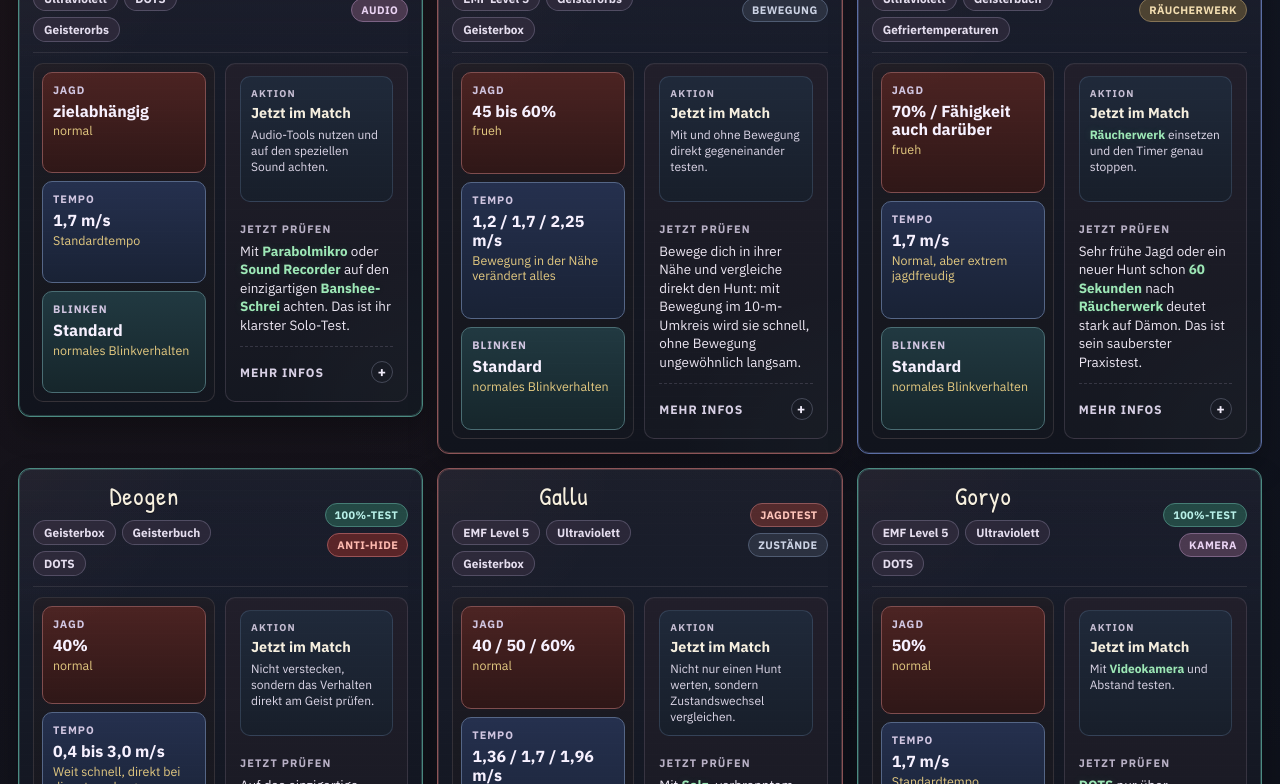
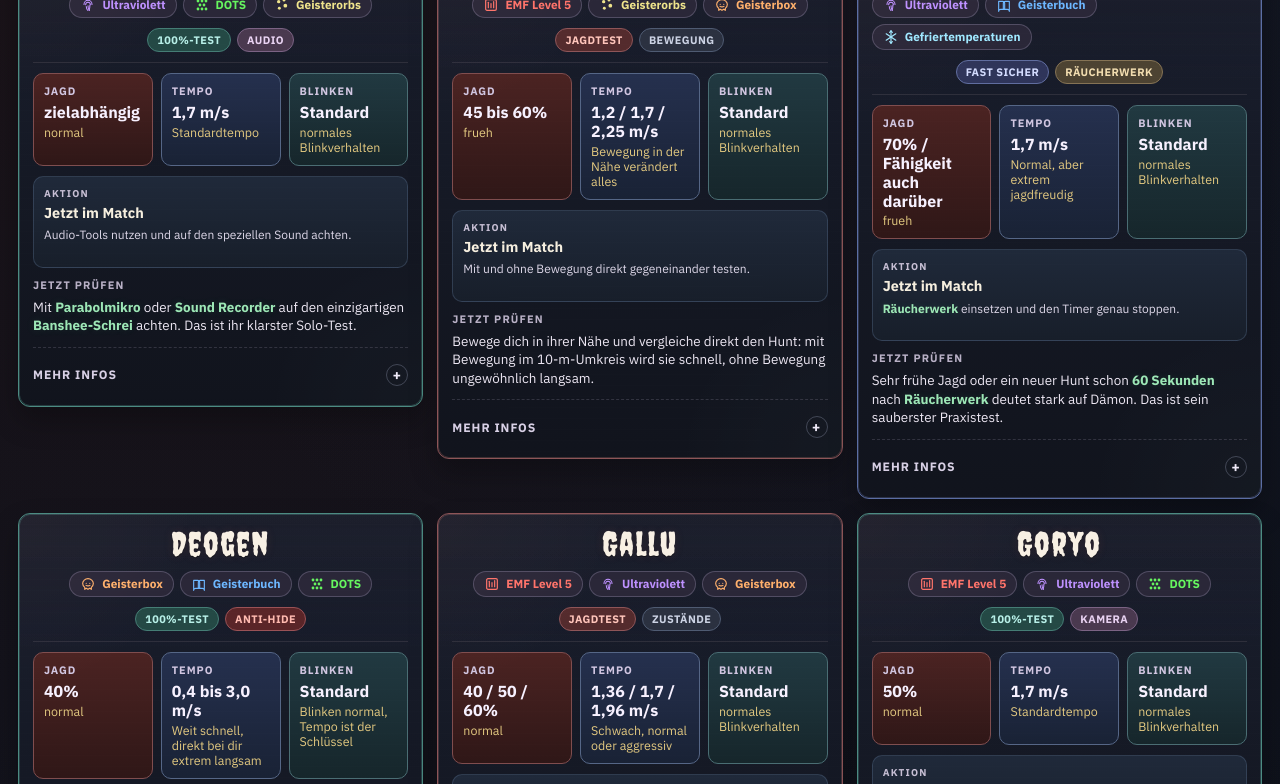
Before and after one commit to Comex123/phasmo-filter, a plain HTML site: page index.html in a window 1280 px wide. Shown: the part 489-1273 px from the top of the page. Drawn offline with Linux system fonts and the light colour scheme.

Commit message:
Add visual evidence icons

```diff
--- a/script.js
+++ b/script.js
@@ -1,4 +1,14 @@
 const EVIDENCES = ['EMF Level 5', 'Ultraviolett', 'Geisterbuch', 'Gefriertemperaturen', 'DOTS', 'Geisterorbs', 'Geisterbox'];
+
+const EVIDENCE_META = {
+  'EMF Level 5': { key: 'emf' },
+  'Ultraviolett': { key: 'uv' },
+  'Geisterbuch': { key: 'book' },
+  'Gefriertemperaturen': { key: 'freezing' },
+  'DOTS': { key: 'dots' },
+  'Geisterorbs': { key: 'orbs' },
+  'Geisterbox': { key: 'spiritbox' }
+};
 
 const SPEEDS = [
   { value: 'langsam', label: 'Langsam (0,4 bis 1,6 m/s)' },
@@ -442,7 +452,7 @@ function renderEvidenceFilters() {
     return `
       <div class="evidence-option" data-evidence="${name}" data-state="${stateName}" data-disabled="${disabled ? 'true' : 'false'}">
         <div class="evidence-box" aria-hidden="true">${marker}</div>
-        <div class="evidence-label"><span>${name}</span></div>
+        ${renderEvidenceBadge(name, { large: true })}
       </div>
     `;
   }).join('');
@@ -450,6 +460,91 @@ function renderEvidenceFilters() {
 
 function visibleEvidences(ghost) {
   return [...new Set([...(ghost.evidences || []), ...((ghost.fakeVisibleEvidence || []).filter(e => EVIDENCES.includes(e)))])];
+}
+
+function evidenceClassName(name) {
+  const key = EVIDENCE_META[name]?.key || 'default';
+  return `evidence-${key}`;
+}
+
+function evidenceIconSvg(name) {
+  const key = EVIDENCE_META[name]?.key;
+
+  switch (key) {
+    case 'emf':
+      return `
+        <svg viewBox="0 0 24 24" fill="none" stroke="currentColor" stroke-width="1.8" stroke-linecap="round" stroke-linejoin="round">
+          <rect x="4" y="4" width="16" height="16" rx="2"></rect>
+          <path d="M8 8v8"></path>
+          <path d="M12 10v6"></path>
+          <path d="M16 7v9"></path>
+        </svg>
+      `;
+    case 'uv':
+      return `
+        <svg viewBox="0 0 24 24" fill="none" stroke="currentColor" stroke-width="1.6" stroke-linecap="round">
+          <path d="M12 5c3.5 0 6 2.8 6 6.2"></path>
+          <path d="M12 5c-3.5 0-6 2.8-6 6.2"></path>
+          <path d="M12 8c2 0 3.5 1.6 3.5 3.6"></path>
+          <path d="M12 8c-2 0-3.5 1.6-3.5 3.6"></path>
+          <path d="M9.4 14.2c0 2.8 1.2 4.9 2.6 6"></path>
+          <path d="M12 13.2c0 3.3.9 5.8 2.3 6.8"></path>
+          <path d="M14.8 12.3c0 2.8-.2 5.1-1 7"></path>
+        </svg>
+      `;
+    case 'book':
+      return `
+        <svg viewBox="0 0 24 24" fill="none" stroke="currentColor" stroke-width="1.7" stroke-linecap="round" stroke-linejoin="round">
+          <path d="M4 6.5h6a3 3 0 0 1 3 3v9H7a3 3 0 0 0-3 3z"></path>
+          <path d="M20 6.5h-6a3 3 0 0 0-3 3v9h6a3 3 0 0 1 3 3z"></path>
+        </svg>
+      `;
+    case 'freezing':
+      return `
+        <svg viewBox="0 0 24 24" fill="none" stroke="currentColor" stroke-width="1.8" stroke-linecap="round" stroke-linejoin="round">
+          <path d="M12 3v18"></path>
+          <path d="M4.8 7.2l14.4 9.6"></path>
+          <path d="M19.2 7.2L4.8 16.8"></path>
+          <path d="M12 3l2 2"></path>
+          <path d="M12 3l-2 2"></path>
+          <path d="M12 21l2-2"></path>
+          <path d="M12 21l-2-2"></path>
+        </svg>
+      `;
+    case 'dots':
+      return `
+        <svg viewBox="0 0 24 24" fill="currentColor">
+          <circle cx="6" cy="6" r="2.1"></circle>
+          <circle cx="12" cy="6" r="2.1"></circle>
+          <circle cx="18" cy="6" r="2.1"></circle>
+          <circle cx="9" cy="12" r="2.1"></circle>
+          <circle cx="15" cy="12" r="2.1"></circle>
+          <circle cx="6" cy="18" r="2.1"></circle>
+          <circle cx="12" cy="18" r="2.1"></circle>
+          <circle cx="18" cy="18" r="2.1"></circle>
+        </svg>
+      `;
+    case 'orbs':
+      return `
+        <svg viewBox="0 0 24 24" fill="currentColor">
+          <circle cx="7" cy="7" r="2.5"></circle>
+          <circle cx="15" cy="5" r="1.9"></circle>
+          <circle cx="17" cy="13" r="2.8"></circle>
+          <circle cx="8" cy="17" r="2.2"></circle>
+        </svg>
+      `;
+    case 'spiritbox':
+      return `
+        <svg viewBox="0 0 24 24" fill="none" stroke="currentColor" stroke-width="1.7" stroke-linecap="round" stroke-linejoin="round">
+          <path d="M12 4c-4.4 0-8 3.2-8 7.3 0 2.5 1.3 4.3 3.1 5.7V20l2.2-1.7 2.7 1.7 2.7-1.7L17 20v-3c1.8-1.4 3-3.2 3-5.7C20 7.2 16.4 4 12 4z"></path>
+          <circle cx="9.3" cy="11" r="0.9" fill="currentColor" stroke="none"></circle>
+          <circle cx="14.7" cy="11" r="0.9" fill="currentColor" stroke="none"></circle>
+          <path d="M9 14c1 .8 2 .9 3 .9s2-.1 3-.9"></path>
+        </svg>
+      `;
+    default:
+      return '';
+  }
 }
 
 function blinkInfo(name) {
@@ -555,10 +650,10 @@ function nextActionText(ghost) {
 }
 
 function visibleEvidencePills(ghost) {
-  const real = (ghost.evidences || []).map(e => `<span class="evidence">${e}</span>`);
+  const real = (ghost.evidences || []).map(e => renderEvidenceBadge(e));
   const fake = (ghost.fakeVisibleEvidence || [])
     .filter(e => EVIDENCES.includes(e))
-    .map(e => `<span class="evidence evidence-fake">${e}*</span>`);
+    .map(e => renderEvidenceBadge(e, { fake: true }));
 
   return `<div class="evidence-list">${[...real, ...fake].join('')}</div>`;
 }
@@ -574,6 +669,15 @@ function escapeHtml(value) {
     .replace(/>/g, '&gt;')
     .replace(/"/g, '&quot;')
     .replace(/'/g, '&#39;');
+}
+
+function renderEvidenceBadge(name, { fake = false, large = false } = {}) {
+  return `
+    <span class="${large ? 'evidence-label' : 'evidence'} ${evidenceClassName(name)}">
+      <span class="evidence-icon${large ? ' evidence-icon-large' : ''}" aria-hidden="true">${evidenceIconSvg(name)}</span>
+      <span class="evidence-text">${escapeHtml(name)}${fake ? '*' : ''}</span>
+    </span>
+  `;
 }
 
 function shortText(value, maxLength = 88) {
--- a/style.css
+++ b/style.css
@@ -1,4 +1,6 @@
 @import url('https://fonts.googleapis.com/css2?family=Patrick+Hand:wght@400&family=IBM+Plex+Sans:wght@400;500;600;700&display=swap');
+
+@import url('https://fonts.googleapis.com/css2?family=Creepster&display=swap');
 
 :root {
   --bg: #0d0c14;
@@ -17,6 +19,7 @@
   --shadow: 0 14px 28px rgba(0, 0, 0, 0.26);
   --font-ui: 'IBM Plex Sans', sans-serif;
   --font-display: 'Patrick Hand', cursive;
+  --font-horror: 'Creepster', cursive;
 }
 
 * {
@@ -488,7 +491,7 @@ button {
 }
 
 .evidence-label {
-  display: flex;
+  display: inline-flex;
   align-items: center;
   gap: 8px;
   min-width: 0;
@@ -499,10 +502,30 @@ button {
   color: #f3ecff;
 }
 
-.evidence-label span {
+.evidence-label .evidence-text {
   overflow: hidden;
   text-overflow: ellipsis;
   white-space: nowrap;
+}
+
+.evidence-icon {
+  display: inline-flex;
+  align-items: center;
+  justify-content: center;
+  width: 1rem;
+  height: 1rem;
+  flex: 0 0 auto;
+}
+
+.evidence-icon svg {
+  width: 100%;
+  height: 100%;
+  display: block;
+}
+
+.evidence-icon-large {
+  width: 1.2em;
+  height: 1.2em;
 }
 
 .evidence-option[data-state="include"] .evidence-box {
@@ -610,7 +633,7 @@ button {
 
 .ghost-grid {
   display: grid;
-  grid-template-columns: repeat(auto-fit, minmax(400px, 1fr));
+  grid-template-columns: repeat(auto-fit, minmax(360px, 1fr));
   gap: 14px;
   align-items: start;
 }
@@ -991,7 +1014,7 @@ button {
 
 .ghost-body {
   display: grid;
-  grid-template-columns: 182px minmax(0, 1fr);
+  grid-template-columns: 1fr;
   gap: 10px;
   align-items: stretch;
 }
@@ -1002,21 +1025,19 @@ button {
 }
 
 .ghost-facts {
-  display: grid;
-  gap: 8px;
-  padding: 8px;
-  border: 1px solid rgba(95, 87, 93, 0.38);
-  border-radius: 10px;
-  background:
-    linear-gradient(180deg, rgba(31, 28, 34, 0.82), rgba(20, 23, 31, 0.96)),
-    repeating-linear-gradient(180deg, rgba(255,255,255,0.01) 0 8px, transparent 8px 16px);
+  display: block;
+  padding: 0;
+  border: 0;
+  border-radius: 0;
+  background: transparent;
 }
 
 .ghost-header {
   display: flex;
-  justify-content: space-between;
+  justify-content: flex-start;
   gap: 10px;
   align-items: center;
+  flex-direction: column;
   margin-bottom: 10px;
   padding-bottom: 10px;
   border-bottom: 1px solid rgba(117, 109, 119, 0.24);
@@ -1032,15 +1053,18 @@ button {
 
 .ghost-name {
   margin: 0;
-  font-size: 1.58rem;
-  line-height: 1.05;
-  color: #f7f0df;
+  font-family: var(--font-horror);
+  font-size: 2.1rem;
+  line-height: 0.98;
+  color: #f8f0e4;
   flex: 1 1 auto;
-  letter-spacing: 0.03em;
+  letter-spacing: 0.045em;
   text-transform: none;
   text-align: center;
   font-weight: 400;
-  text-shadow: 0 1px 0 rgba(0, 0, 0, 0.4);
+  text-shadow:
+    0 1px 0 rgba(0, 0, 0, 0.48),
+    0 0 10px rgba(145, 61, 54, 0.16);
 }
 
 .name-evidences {
@@ -1055,8 +1079,9 @@ button {
   display: flex;
   flex-wrap: wrap;
   gap: 6px;
-  justify-content: flex-end;
-  max-width: 38%;
+  justify-content: center;
+  max-width: 100%;
+  width: 100%;
   flex: 0 0 auto;
 }
 
@@ -1155,6 +1180,7 @@ button {
 .evidence {
   display: inline-flex;
   align-items: center;
+  gap: 6px;
   padding: 4px 10px;
   background: rgba(45, 42, 59, 0.88);
   border: 1px solid rgba(95, 90, 114, 0.75);
@@ -1165,10 +1191,42 @@ button {
   color: #e5deef;
 }
 
+.evidence .evidence-text {
+  line-height: 1;
+}
+
 .evidence-fake {
   background: #3b3151;
   border-color: #7b67a0;
   color: #efe3ff;
+}
+
+.evidence-emf {
+  color: #ff736a;
+}
+
+.evidence-uv {
+  color: #be91ff;
+}
+
+.evidence-book {
+  color: #6db7ff;
+}
+
+.evidence-freezing {
+  color: #9fe8ff;
+}
+
+.evidence-dots {
+  color: #66f55f;
+}
+
+.evidence-orbs {
+  color: #efe48c;
+}
+
+.evidence-spiritbox {
+  color: #ffb06c;
 }
 
 .mini-note {
@@ -1188,7 +1246,7 @@ button {
 
 .stats {
   display: grid;
-  grid-template-columns: 1fr;
+  grid-template-columns: repeat(3, minmax(0, 1fr));
   gap: 8px;
   margin-bottom: 0;
 }
@@ -1241,16 +1299,14 @@ button {
 }
 
 .guide-panel {
-  border-radius: 10px;
-  border: 1px solid rgba(94, 87, 102, 0.42);
-  background:
-    linear-gradient(180deg, rgba(34, 31, 43, 0.98), rgba(21, 24, 33, 0.99)),
-    repeating-linear-gradient(180deg, rgba(255,255,255,0.012) 0 8px, transparent 8px 16px);
-  padding: 12px 14px;
+  border-radius: 0;
+  border: 0;
+  background: transparent;
+  padding: 0;
   display: grid;
   gap: 10px;
-  box-shadow: inset 0 1px 0 rgba(255,255,255,0.02);
-  min-height: 100%;
+  box-shadow: none;
+  min-height: auto;
 }
 
 .guide-top {
@@ -1270,7 +1326,7 @@ button {
   padding: 10px;
   border: 1px solid rgba(90, 86, 104, 0.5);
   background: linear-gradient(180deg, rgba(39, 35, 49, 0.98), rgba(27, 25, 37, 0.98));
-  min-height: 126px;
+  min-height: 92px;
 }
 
 .guide-mini.rec-tool {
@@ -1338,12 +1394,12 @@ button {
 .guide-priority {
   display: grid;
   gap: 6px;
-  padding: 10px 0 2px;
+  padding: 0 0 2px;
 }
 
 .ghost-details {
   border-top: 1px dashed rgba(215, 206, 233, 0.16);
-  padding-top: 8px;
+  padding-top: 10px;
 }
 
 .ghost-details-summary {
```
